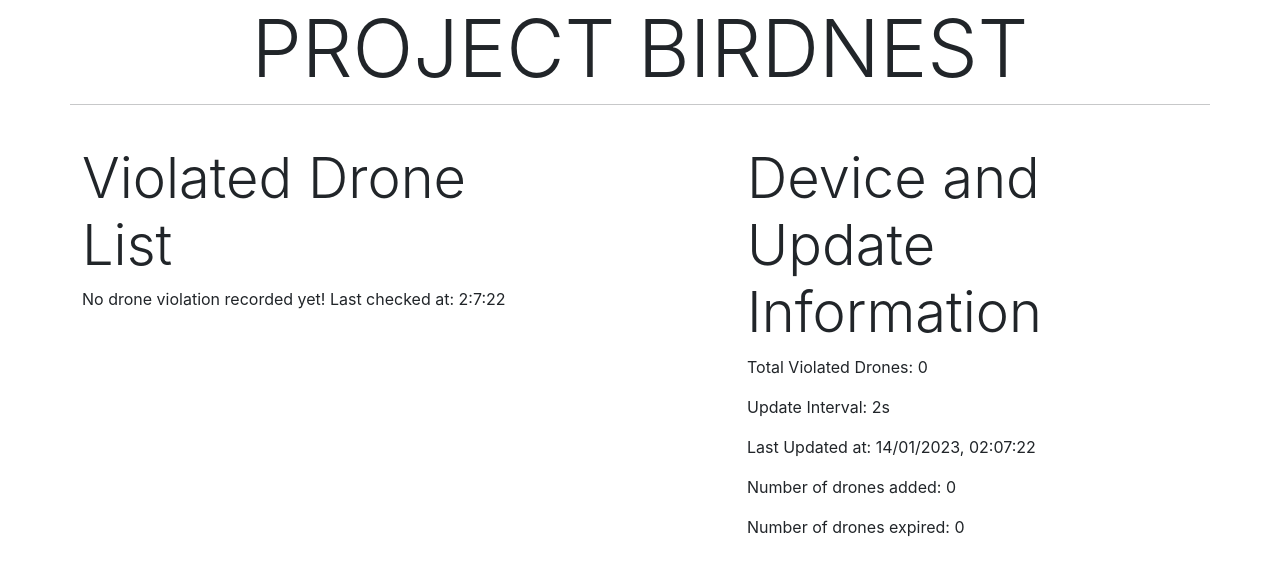
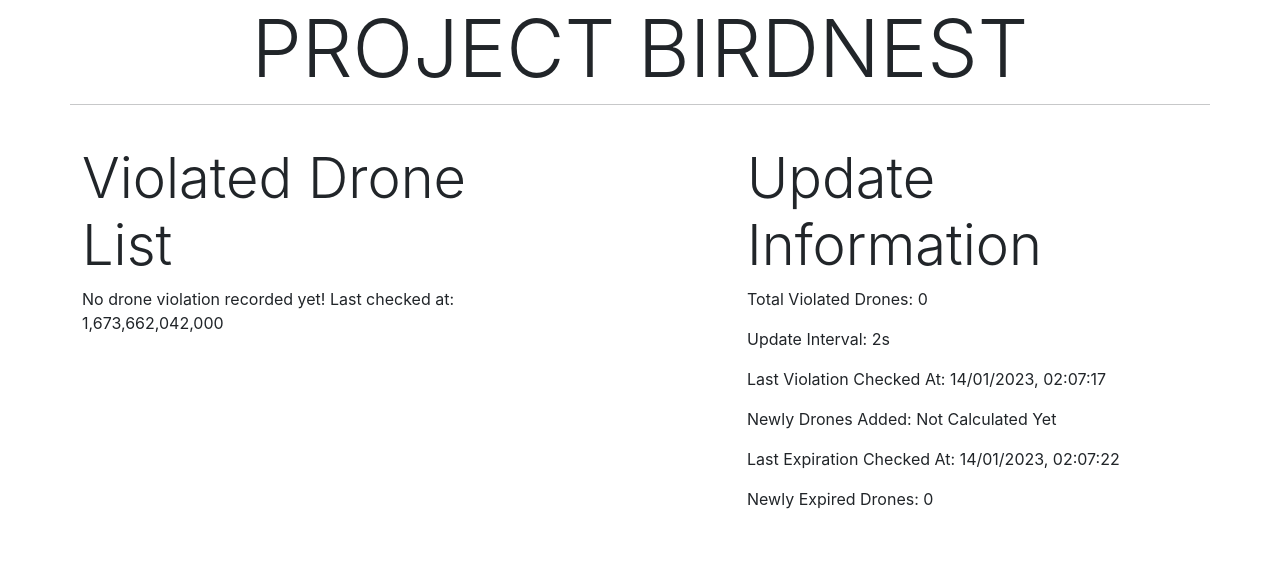
Before and after one commit to shepherd-06/Birdnest, a React (Create React App) app: page / in a window 1280 px wide. Shown: the top 574 px of the page. Built offline with nearby package versions, Linux system fonts and the light colour scheme.

Commit message:
update information state variables changed

```diff
--- a/src/App.js
+++ b/src/App.js
@@ -13,9 +13,12 @@ class App extends React.Component {
   constructor(props) {
     super(props);
     this.state = {
-      information: null, // last data from API
       drones: null, // all drone list (from local_storage + API)
       last_update_ms: null, //last updated. value updates every 2s
+      total_drones: null,
+      last_violation: null,
+      last_expired: null,
+      last_expired_at: null,
     };
   }
 
@@ -50,12 +53,9 @@ class App extends React.Component {
       localStorage.setItem('drones', JSON.stringify(drone_list));
       this.setState({
         drones: drone_list,
-        last_update_ms: Date.now(),
-        information: {
-          "total_drones": drone_list["drones"].length,
-          "last_expired": total_expire,
-          "last_violation": (this.state.information == null) ? 0 : this.state.information["last_violation"],
-        }
+        last_expired_at: Date.now(),
+        total_drones: drone_list["drones"].length,
+        last_expired: total_expire,
       });
     }
   }
@@ -75,15 +75,13 @@ class App extends React.Component {
         };
         localStorage.setItem('drones', JSON.stringify(drone_list));
       }
-      let information = {
-        "total_drones": drone_list["drones"].length,
-        "last_violation": 'Not Calculated Yet',
-        "last_expired": 0,
-      }
+
       this.setState({
         drones: drone_list,
         last_update_ms: Date.now(),
-        information: information,
+        total_drones: drone_list["drones"].length,
+        last_violation: 'Not Calculated Yet',
+        last_expired: 0,
       });
       return drone_list;
     }
@@ -127,17 +125,13 @@ class App extends React.Component {
             this.setState({
               drones: drone_list,
               last_update_ms: Date.now(),
-              information: {
-                "total_drones": drone_list["drones"].length,
-                "last_violation": new_drones.length,
-              }
+              total_drones: drone_list["drones"].length,
+              last_violation: new_drones.length,
             })
           } else {
             this.setState({
-              information: {
-                "total_drones": drone_list["drones"].length,
-                "last_violation": new_drones.length,
-              }
+              total_drones: drone_list["drones"].length,
+              last_violation: new_drones.length,
             })
           }
         }
@@ -162,6 +156,12 @@ class App extends React.Component {
   }
 
   render() {
+    let information = {
+      "total_drones": this.state.total_drones,
+      "last_violation": this.state.last_violation,
+      "last_expired": this.state.last_expired,
+      "last_expired_at": this.state.last_expired_at,
+    }
     return (
       <div className="container">
         <div className="row">
@@ -179,9 +179,9 @@ class App extends React.Component {
               <div className="col-md-5">
                 {/* this pane will be used to view random information, like last check, current time etc */}
                 <div className="row">
-                  <h4 className="display-4"> Device and Update Information</h4>
+                  <h4 className="display-4"> Update Information</h4> <br />
                   <DeviceInformation
-                    props={[this.state.information, this.state.last_update_ms]} />
+                    props={[information, this.state.last_update_ms]} />
                 </div>
               </div>
 
--- a/src/device_information.js
+++ b/src/device_information.js
@@ -2,14 +2,16 @@ function DeviceInformation(props) {
     if (props["props"][0] != null) {
         const information = props["props"][0];
         const last_update = new Date(props["props"][1]).toLocaleString('en-GB');
+        const last_expired_at = new Date(props["props"][0]["last_expired_at"]).toLocaleString('en-GB');
 
         return (
             <div className="row">
                 <p> Total Violated Drones: {information["total_drones"]} </p>
                 <p> Update Interval: 2s </p>
-                <p> Last Updated at: {last_update} </p>
-                <p> Number of drones added: {information["last_violation"]}</p>
-                <p> Number of drones expired: {information["last_expired"]}</p>
+                <p> Last Violation Checked At: {last_update} </p>
+                <p> Newly Drones Added: {information["last_violation"]}</p>
+                <p> Last Expiration Checked At: {last_expired_at} </p>
+                <p> Newly Expired Drones: {information["last_expired"]}</p>
             </div>
         );
     } else {
--- a/src/drone.js
+++ b/src/drone.js
@@ -17,32 +17,20 @@ function Drone(props) {
                 </ol >
             );
         } else {
-            const last_update_ms = Date.now();
-            const last_update = [
-                new Date(last_update_ms).getHours(),
-                new Date(last_update_ms).getMinutes(),
-                new Date(last_update_ms).getSeconds(),
-            ];
+            const last_update = Date.now().toLocaleString('en-GB');
             return (
-                <p> No drone violation recorded yet! Last checked at: {last_update[0] + ":" + last_update[1]
-                    + ":" + last_update[2]}
+                <p>
+                    No drone violation recorded yet! Last checked at: {last_update}
                 </p>
             );
         }
     }
-    const last_update_ms = Date.now();
-    const last_update = [
-        new Date(last_update_ms).getHours(),
-        new Date(last_update_ms).getMinutes(),
-        new Date(last_update_ms).getSeconds(),
-    ];
+    const last_update = Date.now().toLocaleString('en-GB');
     return (
-        <div>
-            <p> No drone violation recorded yet! Last checked at: {last_update[0] + ":" + last_update[1]
-                + ":" + last_update[2]}
-            </p>
-        </div>
-    )
+        <p>
+            No drone violation recorded yet! Last checked at: {last_update}
+        </p>
+    );
 }
 
 export default Drone;
```
